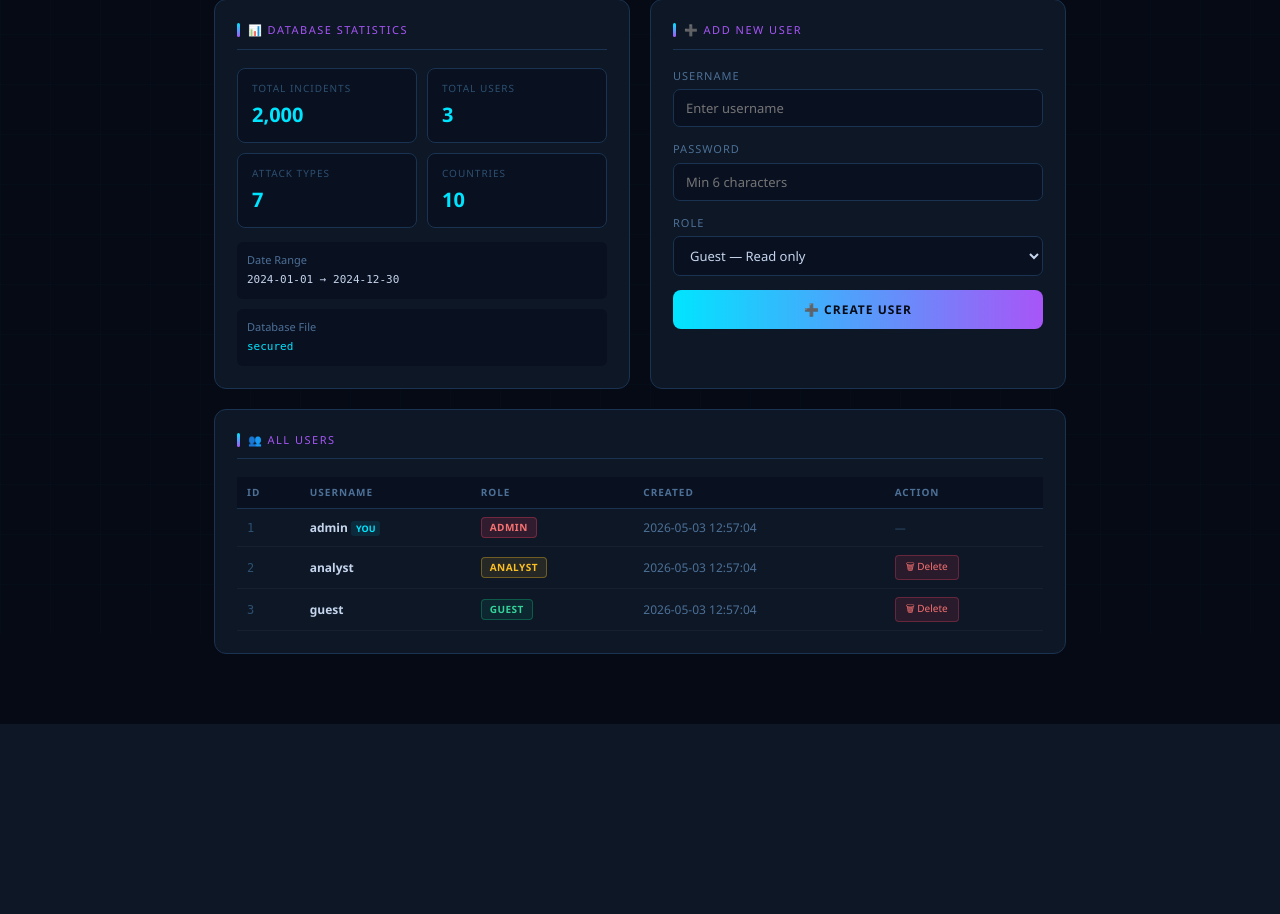
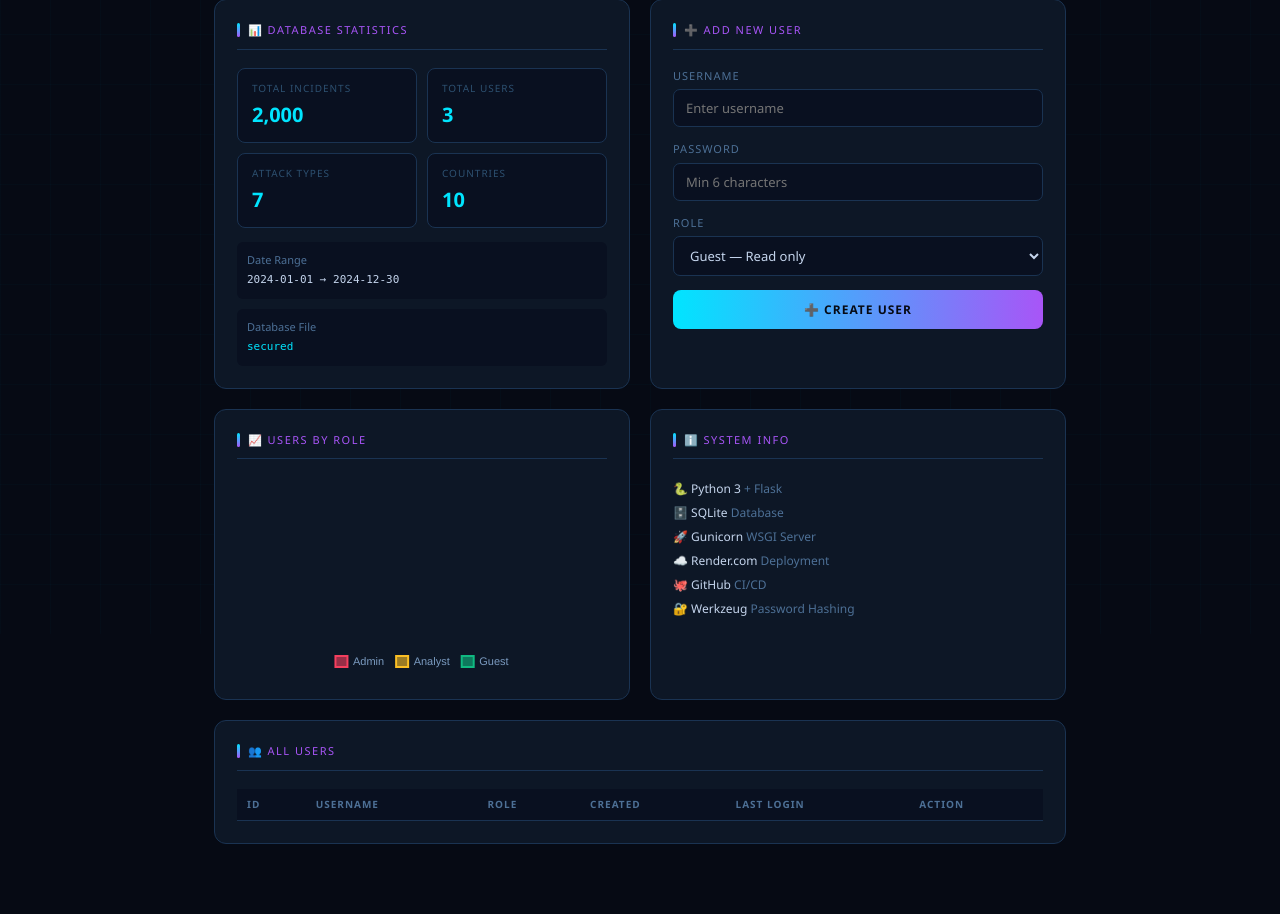
Before and after one commit to Akanksha162165/cyber-dashboard, a Flask app: page /admin in a window 1280 px wide. Shown: the part 166-1080 px from the top of the page. Before the commit the page ends 890 px from the top, so only its background shows below. Run offline with Flask 3, Linux system fonts and the light colour scheme; a user stored in the database is signed in; data comes from the database, SQL or seed files in the repository; data that the repository does not hold is empty.

Commit message:
Add users by role chart and last login time

```diff
--- a/app.py
+++ b/app.py
@@ -92,6 +92,12 @@ def login():
         if user and check_password_hash(user["password_hash"], password):
             session["user"] = username
             session["role"] = user["role"]
+            with get_db() as conn:
+                conn.execute(
+                    "UPDATE users SET last_login = datetime('now') WHERE username = ?",
+                    (username,)
+                )
+                conn.commit()
             return redirect(url_for("index"))
         error = "Invalid username or password. Please try again."
     return render_template("login.html", error=error)
@@ -373,7 +379,7 @@ def export_csv():
 def get_users():
     with get_db() as conn:
         rows = conn.execute(
-            "SELECT id, username, role, created_at FROM users ORDER BY id"
+            "SELECT id, username, role, created_at, last_login FROM users ORDER BY id"
         ).fetchall()
     return jsonify([dict(r) for r in rows])
 
--- a/templates/admin.html
+++ b/templates/admin.html
@@ -4,6 +4,7 @@
   <meta charset="UTF-8">
   <meta name="viewport" content="width=device-width, initial-scale=1.0">
   <title>Admin Panel — CTID</title>
+  <script src="https://cdn.jsdelivr.net/npm/chart.js@4.4.0/dist/chart.umd.min.js"></script>
   <link rel="stylesheet" href="/static/css/style.css">
   <style>
     .admin-wrap { max-width: 900px; margin: 30px auto; padding: 0 24px; }
@@ -75,6 +76,7 @@
     }
     .toast.error { border-left-color: var(--danger); }
     @keyframes toastIn { from{opacity:0;transform:translateX(20px)} to{opacity:1;transform:none} }
+    .chart-small { max-width: 200px; margin: 0 auto; }
   </style>
 </head>
 <body>
@@ -118,7 +120,7 @@
         </div>
       </div>
 
-
+      <!-- Add User -->
       <div class="admin-card">
         <div class="admin-card-title">➕ Add New User</div>
         <div class="form-group">
@@ -140,15 +142,36 @@
         <button class="btn-add" onclick="addUser()">➕ Create User</button>
       </div>
 
+      <!-- Users by Role Chart -->
+      <div class="admin-card">
+        <div class="admin-card-title">📈 Users by Role</div>
+        <div class="chart-small">
+          <canvas id="chartRoles" height="200"></canvas>
+        </div>
+      </div>
 
+      <!-- Placeholder for future use -->
+      <div class="admin-card">
+        <div class="admin-card-title">ℹ️ System Info</div>
+        <div style="font-size:12px;color:var(--text-muted);line-height:2">
+          <div>🐍 <span style="color:var(--text-main)">Python 3</span> + Flask</div>
+          <div>🗄️ <span style="color:var(--text-main)">SQLite</span> Database</div>
+          <div>🚀 <span style="color:var(--text-main)">Gunicorn</span> WSGI Server</div>
+          <div>☁️ <span style="color:var(--text-main)">Render.com</span> Deployment</div>
+          <div>🐙 <span style="color:var(--text-main)">GitHub</span> CI/CD</div>
+          <div>🔐 <span style="color:var(--text-main)">Werkzeug</span> Password Hashing</div>
+        </div>
+      </div>
+
+      <!-- All Users Table -->
       <div class="admin-card" style="grid-column:1/-1">
         <div class="admin-card-title">👥 All Users</div>
         <table class="users-table">
           <thead>
-            <tr><th>ID</th><th>Username</th><th>Role</th><th>Created</th><th>Action</th></tr>
+            <tr><th>ID</th><th>Username</th><th>Role</th><th>Created</th><th>Last Login</th><th>Action</th></tr>
           </thead>
           <tbody id="users-tbody">
-            <tr><td colspan="5" style="text-align:center;color:var(--text-dim);padding:16px">Loading...</td></tr>
+            <tr><td colspan="6" style="text-align:center;color:var(--text-dim);padding:16px">Loading...</td></tr>
           </tbody>
         </table>
       </div>
@@ -157,6 +180,8 @@
   </div>
 
   <script>
+    let rolesChart = null;
+
     async function loadStats() {
       const res  = await fetch('/api/db-stats');
       const data = await res.json();
@@ -173,15 +198,48 @@
       const users = await res.json();
       const tbody = document.getElementById('users-tbody');
       const me    = '{{ user }}';
+
       tbody.innerHTML = users.map(u => `
         <tr>
           <td style="color:var(--text-dim);font-family:monospace">${u.id}</td>
           <td style="font-weight:600">${u.username} ${u.username===me?'<span style="font-size:9px;color:var(--accent);background:rgba(0,229,255,.1);padding:1px 5px;border-radius:3px">YOU</span>':''}</td>
           <td><span class="badge ${u.role==='admin'?'badge-critical':u.role==='analyst'?'badge-medium':'badge-low'}">${u.role}</span></td>
           <td style="color:var(--text-muted)">${u.created_at?.split('T')[0]||'—'}</td>
+          <td style="color:var(--accent2);font-size:11px">${u.last_login ? u.last_login.replace('T',' ').slice(0,16) : '<span style="color:var(--text-dim)">Never</span>'}</td>
           <td>${u.username!==me?`<button class="btn-del" onclick="deleteUser(${u.id},'${u.username}')">🗑 Delete</button>`:'<span style="color:var(--text-dim);font-size:11px">—</span>'}</td>
         </tr>
       `).join('');
+
+      // Draw roles chart
+      const roleCounts = { admin: 0, analyst: 0, guest: 0 };
+      users.forEach(u => { if (roleCounts[u.role] !== undefined) roleCounts[u.role]++; });
+      if (rolesChart) rolesChart.destroy();
+      const ctx = document.getElementById('chartRoles');
+      rolesChart = new Chart(ctx, {
+        type: 'doughnut',
+        data: {
+          labels: ['Admin', 'Analyst', 'Guest'],
+          datasets: [{
+            data: [roleCounts.admin, roleCounts.analyst, roleCounts.guest],
+            backgroundColor: ['#f43f5e99', '#fbbf2499', '#10b98199'],
+            borderColor:     ['#f43f5e',   '#fbbf24',   '#10b981'],
+            borderWidth: 2,
+          }]
+        },
+        options: {
+          responsive: true,
+          plugins: {
+            legend: {
+              display: true, position: 'bottom',
+              labels: { color: '#7a9abf', boxWidth: 12, padding: 12, font: { size: 11 } }
+            },
+            tooltip: {
+              backgroundColor: '#0d1726', borderColor: '#1a3352', borderWidth: 1,
+              titleColor: '#00e5ff', bodyColor: '#c5d5ed',
+            }
+          }
+        }
+      });
     }
 
     async function addUser() {
```
